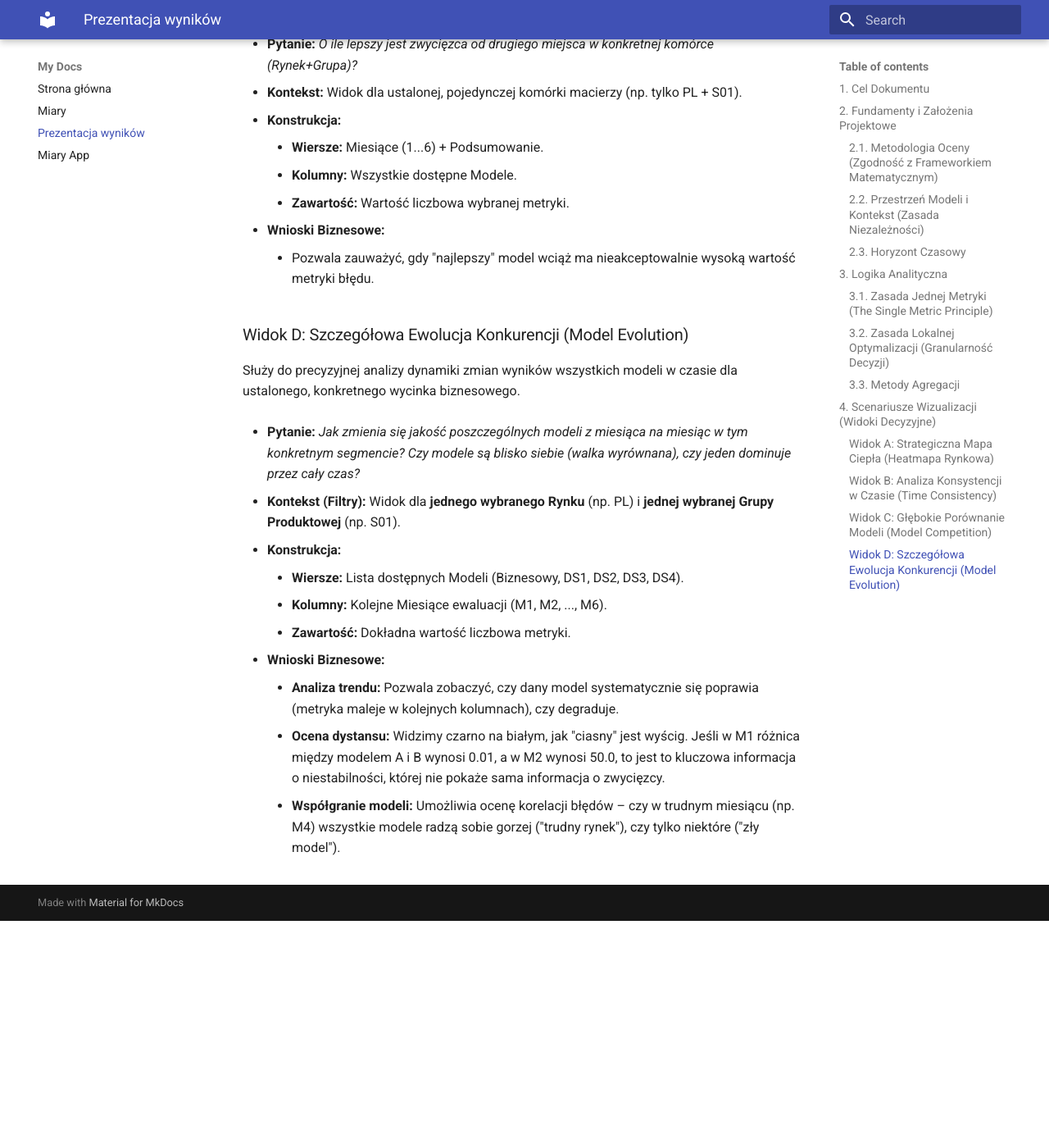
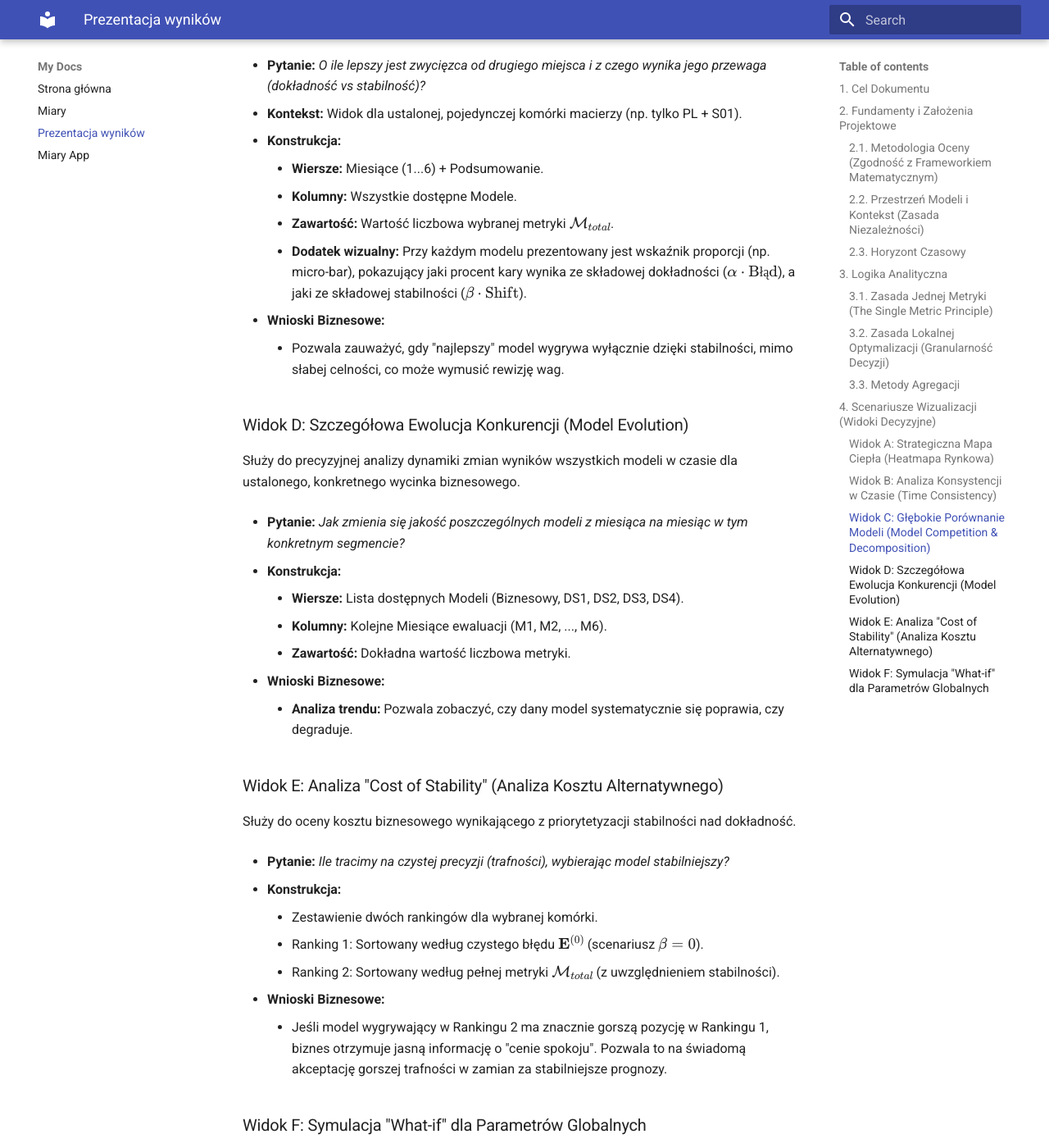
Before and after one commit to dchorazkiewicz/apocotokomu, an MkDocs documentation site: the page built from docs/02_prezentacja_wynikow.md, in a window 1280 px wide and 1400 px high, scrolled down 3445 px. Shown: the whole window at 82% size. Built offline with MkDocs 1.6.1 and Material for MkDocs 9.7.7, drawn with Linux system fonts in a browser that asks for light colours; before the commit the page ends 4568 px from its top, so only the background shows below that; some of the changed text lies outside the part shown.

Commit message:
Update functional specification with parameter definitions and additional analysis views

```diff
--- a/docs/02_prezentacja_wynikow.md
+++ b/docs/02_prezentacja_wynikow.md
@@ -14,11 +14,9 @@
 
 * **Wielowymiarowość:** Ocena uwzględnia jednocześnie **Dokładność** (odchylenie od celu) oraz **Stabilność** (zmienność predykcji w czasie).
 * **Sterowanie Biznesowe:** Wynik końcowy zależy od konfiguracji parametrów globalnych:
-    *  (Waga Dokładności),
-    *  (Waga Stabilności),
+    * $\alpha$ (Waga Dokładności),
+    * $\beta$ (Waga Stabilności),
     * Funkcja Wagi Czasu (np. liniowa, wykładnicza).
-
-
 
 ### 2.2. Przestrzeń Modeli i Kontekst (Zasada Niezależności)
 
@@ -27,9 +25,9 @@
 * **Instancja Modelu:** Model jest ściśle związany z kontekstem. Algorytm X wytrenowany dla Grupy S01 jest matematycznie i biznesowo innym bytem niż ten sam Algorytm X dla Grupy S02.
 * **Heterogeniczność Danych:** Zakładamy, że Grupy Produktowe (nawet w obrębie tego samego Rynku) mają fundamentalnie inną charakterystykę. Oczekujemy, że mogą wymagać zupełnie innych modeli do poprawnego opisu.
 * **Struktura Rynku:** Analiza obejmuje macierz **2x2**:
+
 * **Rynki:** PL (Polska), RO (Rumunia).
 * **Grupy Produktowe:** S01, S02.
-
 
 * **Typy Algorytmów:** Porównujemy 5 typów podejść (1 Model Biznesowy/Referencyjny + 4 Modele Data Science). Łącznie daje to 10 niezależnych instancji podlegających ocenie (dla przyjętej bazy myślowej).
 
@@ -48,7 +46,7 @@
 
 Fundamentalnym założeniem systemu jest rozłączność definicji sukcesu.
 
-* **Wybór, nie porównanie:** Użytkownik najpierw konfiguruje metrykę (dobiera wagi  i ), definiując cel biznesowy. Dopiero po ustaleniu "zasad gry" przystępujemy do oceny zawodników na arenie.
+* **Wybór, nie porównanie:** Użytkownik najpierw konfiguruje metrykę (dobiera wagi $\alpha$ i $\beta$), definiując cel biznesowy. Dopiero po ustaleniu "zasad gry" przystępujemy do oceny zawodników na arenie.
 * **Zakaz krzyżowania metryk:** Nigdy nie porównujemy wartości Metryki A z wartością Metryki B. Porównujemy wyłącznie różne modele w świetle tej samej, ustalonej metryki.
 
 ### 3.2. Zasada Lokalnej Optymalizacji (Granularność Decyzji)
@@ -56,7 +54,7 @@
 System nie dąży do generalizacji.
 
 * **Brak przymusu spójności algorytmicznej:** Fakt, że na Rynku PL dla grupy S01 wygrywa "Model Biznesowy", w żaden sposób nie determinuje wyboru dla grupy S02. Tam może wygrać "Model DS4". Jest to sytuacja pożądana i oczekiwana.
-* **Cel:** Wybór najlepszej instancji dla konkretnej komórki macierzy (Rynek  Grupa) lub diagnoza, że dla danej komórki wszystkie dostępne modele wymagają poprawy (usprawnienia).
+* **Cel:** Wybór najlepszej instancji dla konkretnej komórki macierzy (Rynek x Grupa) lub diagnoza, że dla danej komórki wszystkie dostępne modele wymagają poprawy (usprawnienia).
 
 ### 3.3. Metody Agregacji
 
@@ -78,15 +76,14 @@
 * **Pytanie:** *Jaki model najlepiej radzi sobie z konkretną specyfiką danej grupy produktowej na danym rynku?*
 
 * **Konstrukcja:**
+
     * **Wiersze:** Rynki (PL, RO).
     * **Kolumny:** Grupy Produktowe (S01, S02).
     * **Zawartość komórki:** Nazwa zwycięskiego modelu (model z najniższą wartością metryki) lub wartość metryki zakodowana kolorem.
 
+* **Wnioski Biznesowe:**
 
-* **Wnioski Biznesowe:**
-    *  Mozaika kolorów (różni zwycięzcy w różnych komórkach) jest sygnałem pozytywnym – świadczy o dobrej specjalizacji modeli.
-
-
+    * Mozaika kolorów (różni zwycięzcy w różnych komórkach) jest sygnałem pozytywnym – świadczy o dobrej specjalizacji modeli.
 
 ### Widok B: Analiza Konsystencji w Czasie (Time Consistency)
 
@@ -95,48 +92,76 @@
 * **Pytanie:** *Czy wybrany dla danej grupy model wygrywa systematycznie, czy jego skuteczność jest przypadkowa?*
 
 * **Konstrukcja:**
+
     * **Wiersze (Złożone):** Konkatenacja Rynku i Miesiąca (np. `PL_Styczeń` ... `RO_Czerwiec`).
     * **Kolumny:** Grupy Produktowe (S01, S02).
 
+* **Wnioski Biznesowe:**
 
-* **Wnioski Biznesowe:**
     * **Pionowa spójność:** Jeśli w kolumnie S01 przez 6 miesięcy dominuje ten sam model, mamy silną podstawę do jego wdrożenia produkcyjnego.
 
+### Widok C: Głębokie Porównanie Modeli (Model Competition & Decomposition)
 
+Służy do oceny marginesu zwycięstwa w konkretnym kontekście rynkowym oraz zrozumienia natury błędu.
 
-### Widok C: Głębokie Porównanie Modeli (Model Competition)
-
-Służy do oceny marginesu zwycięstwa w konkretnym kontekście rynkowym.
-
-* **Pytanie:** *O ile lepszy jest zwycięzca od drugiego miejsca w konkretnej komórce (Rynek+Grupa)?*
+* **Pytanie:** *O ile lepszy jest zwycięzca od drugiego miejsca i z czego wynika jego przewaga (dokładność vs stabilność)?*
 
 * **Kontekst:** Widok dla ustalonej, pojedynczej komórki macierzy (np. tylko PL + S01).
 
 * **Konstrukcja:**
+
     * **Wiersze:** Miesiące (1...6) + Podsumowanie.
     * **Kolumny:** Wszystkie dostępne Modele.
-    * **Zawartość:** Wartość liczbowa wybranej metryki.
+    * **Zawartość:** Wartość liczbowa wybranej metryki $\mathcal{M}_{total}$.
+    * **Dodatek wizualny:** Przy każdym modelu prezentowany jest wskaźnik proporcji (np. micro-bar), pokazujący jaki procent kary wynika ze składowej dokładności ($\alpha \cdot \text{Błąd}$), a jaki ze składowej stabilności ($\beta \cdot \text{Shift}$).
 
 * **Wnioski Biznesowe:**
-    * Pozwala zauważyć, gdy "najlepszy" model wciąż ma nieakceptowalnie wysoką wartość metryki błędu.
 
-
+    * Pozwala zauważyć, gdy "najlepszy" model wygrywa wyłącznie dzięki stabilności, mimo słabej celności, co może wymusić rewizję wag.
 
 ### Widok D: Szczegółowa Ewolucja Konkurencji (Model Evolution)
 
 Służy do precyzyjnej analizy dynamiki zmian wyników wszystkich modeli w czasie dla ustalonego, konkretnego wycinka biznesowego.
 
-* **Pytanie:** *Jak zmienia się jakość poszczególnych modeli z miesiąca na miesiąc w tym konkretnym segmencie? Czy modele są blisko siebie (walka wyrównana), czy jeden dominuje przez cały czas?*
-
-* **Kontekst (Filtry):** Widok dla **jednego wybranego Rynku** (np. PL) i **jednej wybranej Grupy Produktowej** (np. S01).
+* **Pytanie:** *Jak zmienia się jakość poszczególnych modeli z miesiąca na miesiąc w tym konkretnym segmencie?*
 
 * **Konstrukcja:**
+
     * **Wiersze:** Lista dostępnych Modeli (Biznesowy, DS1, DS2, DS3, DS4).
     * **Kolumny:** Kolejne Miesiące ewaluacji (M1, M2, ..., M6).
     * **Zawartość:** Dokładna wartość liczbowa metryki.
 
+* **Wnioski Biznesowe:**
+
+    * **Analiza trendu:** Pozwala zobaczyć, czy dany model systematycznie się poprawia, czy degraduje.
+
+### Widok E: Analiza "Cost of Stability" (Analiza Kosztu Alternatywnego)
+
+Służy do oceny kosztu biznesowego wynikającego z priorytetyzacji stabilności nad dokładność.
+
+* **Pytanie:** *Ile tracimy na czystej precyzji (trafności), wybierając model stabilniejszy?*
+
+* **Konstrukcja:**
+
+    * Zestawienie dwóch rankingów dla wybranej komórki.
+    * Ranking 1: Sortowany według czystego błędu $\mathbf{E}^{(0)}$ (scenariusz $\beta=0$).
+    * Ranking 2: Sortowany według pełnej metryki $\mathcal{M}_{total}$ (z uwzględnieniem stabilności).
 
 * **Wnioski Biznesowe:**
-    * **Analiza trendu:** Pozwala zobaczyć, czy dany model systematycznie się poprawia (metryka maleje w kolejnych kolumnach), czy degraduje.
-    * **Ocena dystansu:** Widzimy czarno na białym, jak "ciasny" jest wyścig. Jeśli w M1 różnica między modelem A i B wynosi 0.01, a w M2 wynosi 50.0, to jest to kluczowa informacja o niestabilności, której nie pokaże sama informacja o zwycięzcy.
-    * **Współgranie modeli:** Umożliwia ocenę korelacji błędów – czy w trudnym miesiącu (np. M4) wszystkie modele radzą sobie gorzej ("trudny rynek"), czy tylko niektóre ("zły model").
+
+    * Jeśli model wygrywający w Rankingu 2 ma znacznie gorszą pozycję w Rankingu 1, biznes otrzymuje jasną informację o "cenie spokoju". Pozwala to na świadomą akceptację gorszej trafności w zamian za stabilniejsze prognozy.
+
+### Widok F: Symulacja "What-if" dla Parametrów Globalnych
+
+Służy do weryfikacji odporności (Robustness) podjętej decyzji o wyborze modelu.
+
+* **Pytanie:** *Czy nasz lider pozostanie liderem, jeśli nieznacznie zmienimy priorytety biznesowe?*
+
+* **Konstrukcja:**
+
+    * Interaktywny widok z suwakami dla parametrów $\alpha$ i $\beta$.
+    * Dynamiczna zmiana kolejności modeli w tabeli wyników w czasie rzeczywistym podczas poruszania suwakami.
+
+* **Wnioski Biznesowe:**
+
+    * **Decision Confidence:** Jeśli lider rankingu nie zmienia się przy wahaniach wag o $\pm 10\%$, oznacza to, że wybór jest bezpieczny i obiektywny. Szybkie zmiany na podium przy małych ruchach suwaka sugerują, że modele są porównywalne i wybór jest arbitralny.
```
Also changed, not shown: other parts of docs/02_prezentacja_wynikow.md (+1 -1 lines).
